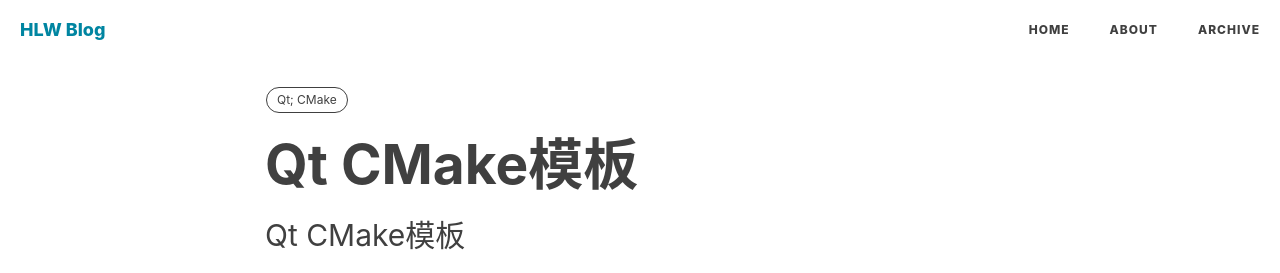
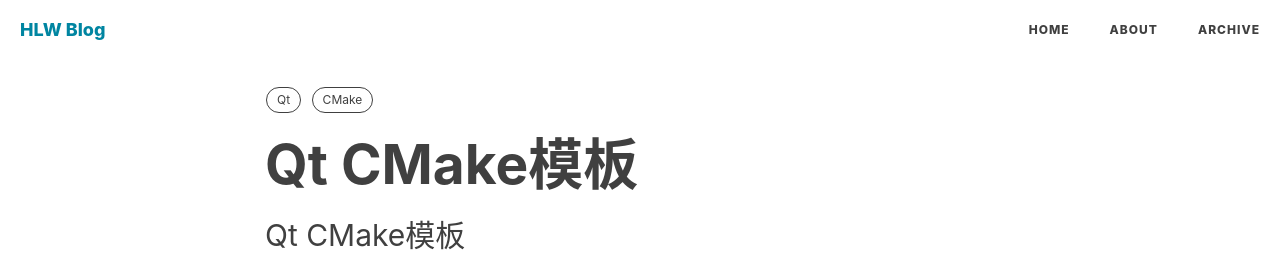
Before and after one commit to helywin/old_blog, a Jekyll site: the page built from _posts/2018-12-16-Qt-CMake模板.md, in a window 1280 px wide and 900 px high. Shown: the top 273 px of the window. Built offline with Jekyll 4.4.1, drawn with Linux system fonts in a browser that asks for light colours; nearby versions of some CDN libraries; comment, search, counter and statistics services are not loaded.

```diff
--- a/_posts/2018-12-16-Qt-CMake模板.md
+++ b/_posts/2018-12-16-Qt-CMake模板.md
@@ -8,7 +8,8 @@ header-img: img/FishingWarehouses.jpg
 catalog: true
 header-style: text
 tags:
-  - Qt; CMake
+  - Qt
+  - CMake
 ---
 
 ## CMake模板
```
